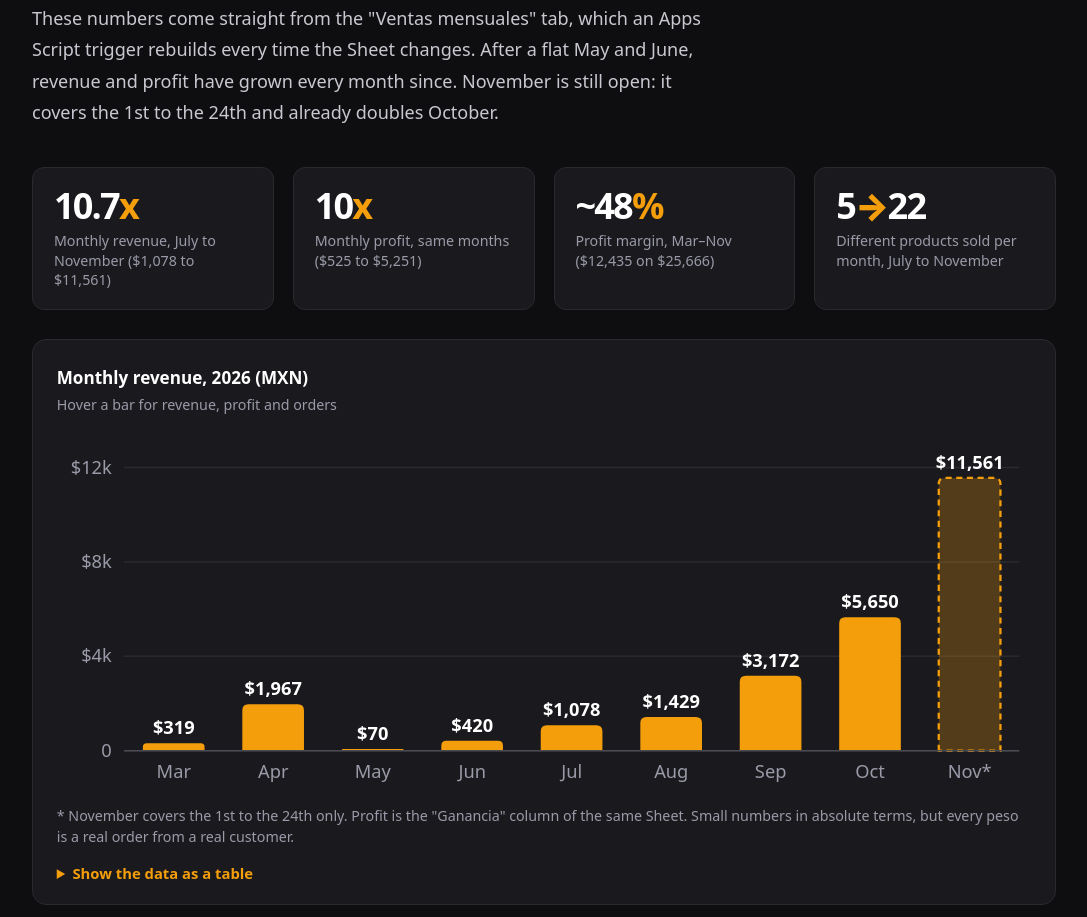
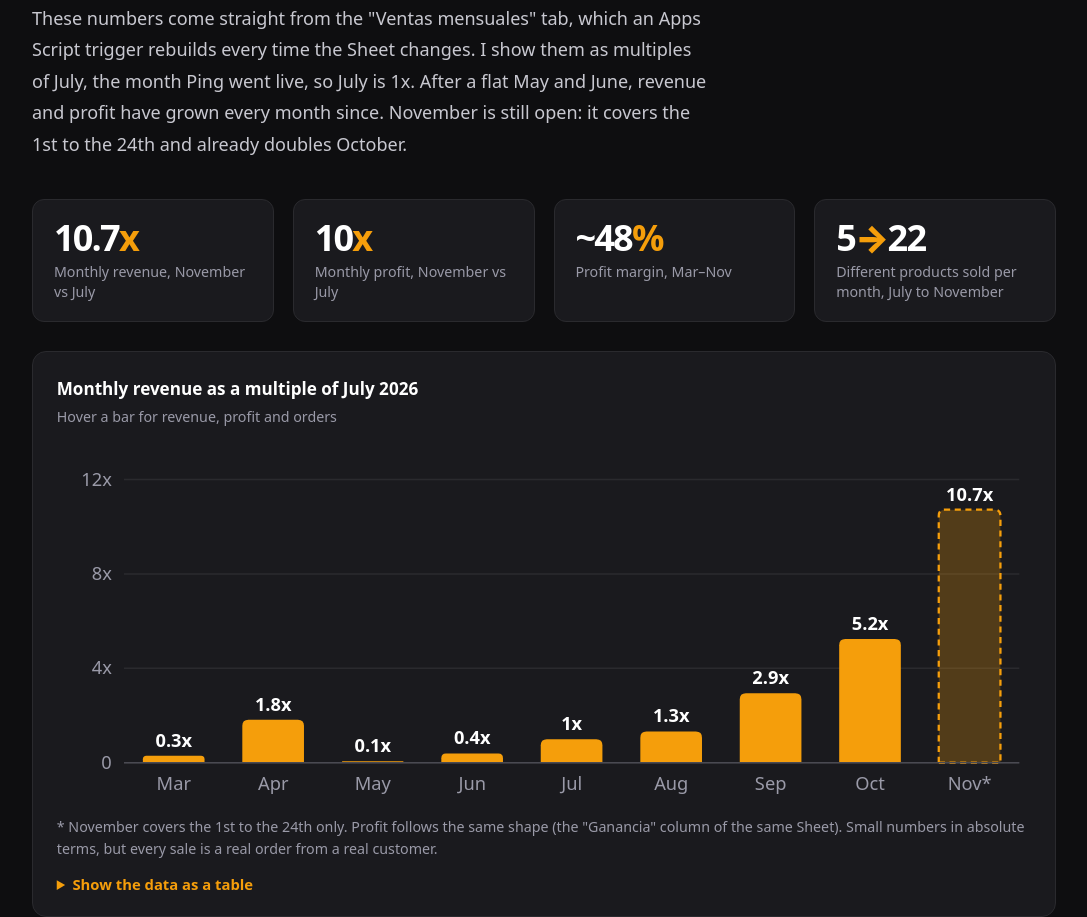
Before and after one commit to Sinnup/Sinnup.github.io, a plain HTML site: page faci/index.html in a window 1280 px wide. Shown: the part 999-1916 px from the top of the page, without its empty margins (96-1183 px from the left). Drawn offline with Linux system fonts and the light colour scheme.

Commit message:
refactor(faci): show growth as multiples of July instead of money
Charts, stats, table and copy use July as 1x. Drop the Frusé revenue pill.

Co-Authored-By: Claude Sonnet 5.5 <noreply@anthropic.com>

```diff
--- a/faci/index.html
+++ b/faci/index.html
@@ -342,7 +342,7 @@
       Neither AliExpress nor Marketplace gave me an API for this, so the agent uses the browser.
     </p>
     <div class="hero-meta">
-      <div class="meta-pill"><strong>Revenue</strong> $25,666 MXN (Mar–Nov 24, 2026)</div>
+      <div class="meta-pill"><strong>Growth</strong> 10.7x revenue, Jul → Nov 2026</div>
       <div class="meta-pill"><strong>Margin</strong> ~48%</div>
       <div class="meta-pill"><strong>Orders</strong> 146</div>
       <div class="meta-pill"><strong>Catalog</strong> 42 products, 29 on Marketplace</div>
@@ -357,77 +357,78 @@
   <section id="results">
     <span class="section-label">Results</span>
     <h2>Monthly sales grew 10x since July</h2>
-    <p class="lead">These numbers come straight from the "Ventas mensuales" tab, which an Apps Script trigger rebuilds every time the Sheet changes. After a flat May and June, revenue and profit have grown every month since. November is still open: it covers the 1st to the 24th and already doubles October.</p>
+    <p class="lead">These numbers come straight from the "Ventas mensuales" tab, which an Apps Script trigger rebuilds every time the Sheet changes. I show them as multiples of July, the month Ping went live, so July is 1x. After a flat May and June, revenue and profit have grown every month since. November is still open: it covers the 1st to the 24th and already doubles October.</p>
 
     <div class="stats-row">
-      <div class="stat fade-in"><div class="stat-number">10.7<span>x</span></div><div class="stat-label">Monthly revenue, July to November ($1,078 to $11,561)</div></div>
-      <div class="stat fade-in"><div class="stat-number">10<span>x</span></div><div class="stat-label">Monthly profit, same months ($525 to $5,251)</div></div>
-      <div class="stat fade-in"><div class="stat-number">~48<span>%</span></div><div class="stat-label">Profit margin, Mar–Nov ($12,435 on $25,666)</div></div>
+      <div class="stat fade-in"><div class="stat-number">10.7<span>x</span></div><div class="stat-label">Monthly revenue, November vs July</div></div>
+      <div class="stat fade-in"><div class="stat-number">10<span>x</span></div><div class="stat-label">Monthly profit, November vs July</div></div>
+      <div class="stat fade-in"><div class="stat-number">~48<span>%</span></div><div class="stat-label">Profit margin, Mar–Nov</div></div>
       <div class="stat fade-in"><div class="stat-number">5<span>→</span>22</div><div class="stat-label">Different products sold per month, July to November</div></div>
     </div>
 
     <figure class="chart-card fade-in">
-      <div class="chart-title">Monthly revenue, 2026 (MXN)</div>
+      <div class="chart-title">Monthly revenue as a multiple of July 2026</div>
       <div class="chart-sub">Hover a bar for revenue, profit and orders</div>
       <div class="chart-scroll">
       <svg viewBox="0 0 640 236" role="img" aria-labelledby="chart-desc">
-        <desc id="chart-desc">Bar chart of Faci monthly revenue in 2026: March $319, April $1,967, May $70, June $420, July $1,078, August $1,429, September $3,172, October $5,650, November 1 to 24 $11,561.</desc>
+        <desc id="chart-desc">Bar chart of Faci monthly revenue in 2026 as a multiple of July: March 0.3x, April 1.8x, May 0.1x, June 0.4x, July 1x, August 1.3x, September 2.9x, October 5.2x, November 1 to 24 10.7x.</desc>
         <line x1="44" x2="632" y1="210.0" y2="210.0" class="grid"/>
         <text x="36" y="214.0" class="axis" text-anchor="end">0</text>
         <line x1="44" x2="632" y1="148.0" y2="148.0" class="grid"/>
-        <text x="36" y="152.0" class="axis" text-anchor="end">$4k</text>
+        <text x="36" y="152.0" class="axis" text-anchor="end">4x</text>
         <line x1="44" x2="632" y1="86.0" y2="86.0" class="grid"/>
-        <text x="36" y="90.0" class="axis" text-anchor="end">$8k</text>
+        <text x="36" y="90.0" class="axis" text-anchor="end">8x</text>
         <line x1="44" x2="632" y1="24.0" y2="24.0" class="grid"/>
-        <text x="36" y="28.0" class="axis" text-anchor="end">$12k</text>
-        <g class="bar-g"><title>Mar 2026: $319 revenue, $211 profit, 3 orders</title><rect x="44.0" y="24" width="65.3" height="186" class="hit"/><path d="M56.4,210 V207.5 Q56.4,205.1 58.9,205.1 H94.4 Q96.9,205.1 96.9,207.5 V210 Z" class="bar"/></g>
+        <text x="36" y="28.0" class="axis" text-anchor="end">12x</text>
+        <g class="bar-g"><title>Mar 2026: 0.3x July revenue, 0.4x July profit, 3 orders</title><rect x="44.0" y="24" width="65.3" height="186" class="hit"/><path d="M56.4,210 V207.7 Q56.4,205.4 58.7,205.4 H94.6 Q96.9,205.4 96.9,207.7 V210 Z" class="bar"/></g>
         <text x="76.7" y="228" class="axis" text-anchor="middle">Mar</text>
-        <text x="76.7" y="199.1" class="val" text-anchor="middle">$319</text>
-        <g class="bar-g"><title>Apr 2026: $1,967 revenue, $1,113 profit, 14 orders</title><rect x="109.3" y="24" width="65.3" height="186" class="hit"/><path d="M121.7,210 V183.5 Q121.7,179.5 125.7,179.5 H158.2 Q162.2,179.5 162.2,183.5 V210 Z" class="bar"/></g>
+        <text x="76.7" y="199.4" class="val" text-anchor="middle">0.3x</text>
+        <g class="bar-g"><title>Apr 2026: 1.8x July revenue, 2.1x July profit, 14 orders</title><rect x="109.3" y="24" width="65.3" height="186" class="hit"/><path d="M121.7,210 V185.7 Q121.7,181.7 125.7,181.7 H158.2 Q162.2,181.7 162.2,185.7 V210 Z" class="bar"/></g>
         <text x="142.0" y="228" class="axis" text-anchor="middle">Apr</text>
-        <text x="142.0" y="173.5" class="val" text-anchor="middle">$1,967</text>
-        <g class="bar-g"><title>May 2026: $70 revenue, $38 profit, 1 orders</title><rect x="174.7" y="24" width="65.3" height="186" class="hit"/><path d="M187.1,210 V209.5 Q187.1,208.9 187.6,208.9 H227.0 Q227.6,208.9 227.6,209.5 V210 Z" class="bar"/></g>
+        <text x="142.0" y="175.7" class="val" text-anchor="middle">1.8x</text>
+        <g class="bar-g"><title>May 2026: 0.1x July revenue, 0.1x July profit, 1 orders</title><rect x="174.7" y="24" width="65.3" height="186" class="hit"/><path d="M187.1,210 V209.5 Q187.1,209.0 187.6,209.0 H227.1 Q227.6,209.0 227.6,209.5 V210 Z" class="bar"/></g>
         <text x="207.4" y="228" class="axis" text-anchor="middle">May</text>
-        <text x="207.4" y="202.9" class="val" text-anchor="middle">$70</text>
-        <g class="bar-g"><title>Jun 2026: $420 revenue, $253 profit, 1 orders</title><rect x="240.0" y="24" width="65.3" height="186" class="hit"/><path d="M252.4,210 V206.7 Q252.4,203.5 255.7,203.5 H289.6 Q292.9,203.5 292.9,206.7 V210 Z" class="bar"/></g>
+        <text x="207.4" y="203.0" class="val" text-anchor="middle">0.1x</text>
+        <g class="bar-g"><title>Jun 2026: 0.4x July revenue, 0.5x July profit, 1 orders</title><rect x="240.0" y="24" width="65.3" height="186" class="hit"/><path d="M252.4,210 V207.0 Q252.4,204.0 255.4,204.0 H289.9 Q292.9,204.0 292.9,207.0 V210 Z" class="bar"/></g>
         <text x="272.7" y="228" class="axis" text-anchor="middle">Jun</text>
-        <text x="272.7" y="197.5" class="val" text-anchor="middle">$420</text>
-        <g class="bar-g"><title>Jul 2026: $1,078 revenue, $525 profit, 9 orders</title><rect x="305.3" y="24" width="65.3" height="186" class="hit"/><path d="M317.7,210 V197.3 Q317.7,193.3 321.7,193.3 H354.2 Q358.2,193.3 358.2,197.3 V210 Z" class="bar"/></g>
+        <text x="272.7" y="198.0" class="val" text-anchor="middle">0.4x</text>
+        <g class="bar-g"><title>Jul 2026: 1x July revenue, 1x July profit, 9 orders</title><rect x="305.3" y="24" width="65.3" height="186" class="hit"/><path d="M317.7,210 V198.5 Q317.7,194.5 321.7,194.5 H354.2 Q358.2,194.5 358.2,198.5 V210 Z" class="bar"/></g>
         <text x="338.0" y="228" class="axis" text-anchor="middle">Jul</text>
-        <text x="338.0" y="187.3" class="val" text-anchor="middle">$1,078</text>
-        <g class="bar-g"><title>Aug 2026: $1,429 revenue, $803 profit, 8 orders</title><rect x="370.7" y="24" width="65.3" height="186" class="hit"/><path d="M383.1,210 V191.9 Q383.1,187.9 387.1,187.9 H419.6 Q423.6,187.9 423.6,191.9 V210 Z" class="bar"/></g>
+        <text x="338.0" y="188.5" class="val" text-anchor="middle">1x</text>
+        <g class="bar-g"><title>Aug 2026: 1.3x July revenue, 1.5x July profit, 8 orders</title><rect x="370.7" y="24" width="65.3" height="186" class="hit"/><path d="M383.1,210 V193.5 Q383.1,189.5 387.1,189.5 H419.6 Q423.6,189.5 423.6,193.5 V210 Z" class="bar"/></g>
         <text x="403.4" y="228" class="axis" text-anchor="middle">Aug</text>
-        <text x="403.4" y="181.9" class="val" text-anchor="middle">$1,429</text>
-        <g class="bar-g"><title>Sep 2026: $3,172 revenue, $1,254 profit, 18 orders</title><rect x="436.0" y="24" width="65.3" height="186" class="hit"/><path d="M448.4,210 V164.8 Q448.4,160.8 452.4,160.8 H484.9 Q488.9,160.8 488.9,164.8 V210 Z" class="bar"/></g>
+        <text x="403.4" y="183.5" class="val" text-anchor="middle">1.3x</text>
+        <g class="bar-g"><title>Sep 2026: 2.9x July revenue, 2.4x July profit, 18 orders</title><rect x="436.0" y="24" width="65.3" height="186" class="hit"/><path d="M448.4,210 V168.4 Q448.4,164.4 452.4,164.4 H484.9 Q488.9,164.4 488.9,168.4 V210 Z" class="bar"/></g>
         <text x="468.7" y="228" class="axis" text-anchor="middle">Sep</text>
-        <text x="468.7" y="154.8" class="val" text-anchor="middle">$3,172</text>
-        <g class="bar-g"><title>Oct 2026: $5,650 revenue, $2,987 profit, 29 orders</title><rect x="501.3" y="24" width="65.3" height="186" class="hit"/><path d="M513.7,210 V126.4 Q513.7,122.4 517.7,122.4 H550.2 Q554.2,122.4 554.2,126.4 V210 Z" class="bar"/></g>
+        <text x="468.7" y="158.4" class="val" text-anchor="middle">2.9x</text>
+        <g class="bar-g"><title>Oct 2026: 5.2x July revenue, 5.7x July profit, 29 orders</title><rect x="501.3" y="24" width="65.3" height="186" class="hit"/><path d="M513.7,210 V132.8 Q513.7,128.8 517.7,128.8 H550.2 Q554.2,128.8 554.2,132.8 V210 Z" class="bar"/></g>
         <text x="534.0" y="228" class="axis" text-anchor="middle">Oct</text>
-        <text x="534.0" y="116.4" class="val" text-anchor="middle">$5,650</text>
-        <g class="bar-g"><title>Nov 2026 (Nov 1–24): $11,561 revenue, $5,251 profit, 63 orders</title><rect x="566.7" y="24" width="65.3" height="186" class="hit"/><path d="M579.1,210 V34.8 Q579.1,30.8 583.1,30.8 H615.6 Q619.6,30.8 619.6,34.8 V210 Z" class="bar partial"/></g>
+        <text x="534.0" y="122.8" class="val" text-anchor="middle">5.2x</text>
+        <g class="bar-g"><title>Nov 2026 (Nov 1–24): 10.7x July revenue, 10x July profit, 63 orders</title><rect x="566.7" y="24" width="65.3" height="186" class="hit"/><path d="M579.1,210 V47.8 Q579.1,43.8 583.1,43.8 H615.6 Q619.6,43.8 619.6,47.8 V210 Z" class="bar partial"/></g>
         <text x="599.4" y="228" class="axis" text-anchor="middle">Nov*</text>
-        <text x="599.4" y="24.8" class="val" text-anchor="middle">$11,561</text>
+        <text x="599.4" y="37.8" class="val" text-anchor="middle">10.7x</text>
         <line x1="44" x2="632" y1="210" y2="210" class="base"/>
       </svg>
       </div>
-      <p class="chart-note">* November covers the 1st to the 24th only. Profit is the "Ganancia" column of the same Sheet. Small numbers in absolute terms, but every peso is a real order from a real customer.</p>
+      <p class="chart-note">* November covers the 1st to the 24th only. Profit follows the same shape (the "Ganancia" column of the same Sheet). Small numbers in absolute terms, but every sale is a real order from a real customer.</p>
       <details class="data-table">
         <summary>Show the data as a table</summary>
         <table>
           <thead><tr><th>Month</th><th>Revenue</th><th>Profit</th><th>Orders</th><th>Products sold</th></tr></thead>
           <tbody>
-            <tr><td>Mar</td><td>$319</td><td>$211</td><td>3</td><td>3</td></tr>
-            <tr><td>Apr</td><td>$1,967</td><td>$1,113</td><td>14</td><td>4</td></tr>
-            <tr><td>May</td><td>$70</td><td>$38</td><td>1</td><td>1</td></tr>
-            <tr><td>Jun</td><td>$420</td><td>$253</td><td>1</td><td>1</td></tr>
-            <tr><td>Jul</td><td>$1,078</td><td>$525</td><td>9</td><td>5</td></tr>
-            <tr><td>Aug</td><td>$1,429</td><td>$803</td><td>8</td><td>7</td></tr>
-            <tr><td>Sep</td><td>$3,172</td><td>$1,254</td><td>18</td><td>9</td></tr>
-            <tr><td>Oct</td><td>$5,650</td><td>$2,987</td><td>29</td><td>16</td></tr>
-            <tr><td>Nov  1–24</td><td>$11,561</td><td>$5,251</td><td>63</td><td>22</td></tr>
-            <tr><td><strong>Total</strong></td><td><strong>$25,666</strong></td><td><strong>$12,435</strong></td><td><strong>146</strong></td><td></td></tr>
+            <tr><td>Mar</td><td>0.3x</td><td>0.4x</td><td>3</td><td>3</td></tr>
+            <tr><td>Apr</td><td>1.8x</td><td>2.1x</td><td>14</td><td>4</td></tr>
+            <tr><td>May</td><td>0.1x</td><td>0.1x</td><td>1</td><td>1</td></tr>
+            <tr><td>Jun</td><td>0.4x</td><td>0.5x</td><td>1</td><td>1</td></tr>
+            <tr><td>Jul</td><td>1x</td><td>1x</td><td>9</td><td>5</td></tr>
+            <tr><td>Aug</td><td>1.3x</td><td>1.5x</td><td>8</td><td>7</td></tr>
+            <tr><td>Sep</td><td>2.9x</td><td>2.4x</td><td>18</td><td>9</td></tr>
+            <tr><td>Oct</td><td>5.2x</td><td>5.7x</td><td>29</td><td>16</td></tr>
+            <tr><td>Nov 1–24</td><td>10.7x</td><td>10x</td><td>63</td><td>22</td></tr>
+            <tr><td><strong>Total</strong></td><td colspan="2"><strong>~48% margin</strong></td><td><strong>146</strong></td><td></td></tr>
           </tbody>
         </table>
+        <p class="chart-note">Revenue and profit as multiples of July (1x).</p>
       </details>
     </figure>
   </section>
@@ -490,7 +491,7 @@
         <div class="arch-item-icon"><img src="../assets/icons/zap.svg" alt="" aria-hidden="true"></div>
         <div>
           <div class="arch-item-title">Buyers get an answer in seconds (Ping)</div>
-          <div class="arch-item-desc">Ping, the Android app I built to answer "is it still available?" on Messenger and WhatsApp, started on July 25. Since then it got a same-day delivery cutoff (Sep 10), recovery of replies missed while the phone was busy (Sep 24) and, on Nov 20, automatic answers for price, stock, delivery and transfer straight from this same Sheet. Over those months revenue went from $1,078 (Jul) to $3,172 (Sep) to $11,561 (Nov, partial). A hot lead that gets a reply in 5 to 9 seconds is a lead that doesn't go to another seller. Ping logs every reply per product, so I can start measuring exactly that.</div>
+          <div class="arch-item-desc">Ping, the Android app I built to answer "is it still available?" on Messenger and WhatsApp, started on July 25. Since then it got a same-day delivery cutoff (Sep 10), recovery of replies missed while the phone was busy (Sep 24) and, on Nov 20, automatic answers for price, stock, delivery and transfer straight from this same Sheet. Over those months revenue went from 1x (Jul) to 2.9x (Sep) to 10.7x (Nov, partial). A hot lead that gets a reply in 5 to 9 seconds is a lead that doesn't go to another seller. Ping logs every reply per product, so I can start measuring exactly that.</div>
         </div>
       </li>
       <li class="arch-item fade-in">
@@ -511,7 +512,7 @@
         <div class="arch-item-icon"><img src="../assets/icons/chart.svg" alt="" aria-hidden="true"></div>
         <div>
           <div class="arch-item-title">Same setup on Frusé, different result</div>
-          <div class="arch-item-desc">Frusé (nuts and dried fruit by weight) runs on the same Sheet, AppSheet and catalog setup. It made $16,529 in revenue and $6,754 in profit from June to November, but it peaked in July at $5,026 and has slowed since ($1,228 so far in November). The growth on this page is Faci. Combined, the two brands moved from $6,104 in July to $12,789 in November. Frusé is where I'm still working out the demand, with the same data in hand.</div>
+          <div class="arch-item-desc">Frusé (nuts and dried fruit by weight) runs on the same Sheet, AppSheet and catalog setup. It peaked in July and has slowed since: November so far is about 0.2x of its July level. The growth on this page is Faci. Combined, the two brands are at 2.1x their July level. Frusé is where I'm still working out the demand, with the same data in hand.</div>
         </div>
       </li>
     </ul>
```
Also changed, not shown: fruse/index.html (+0 -1 lines).
